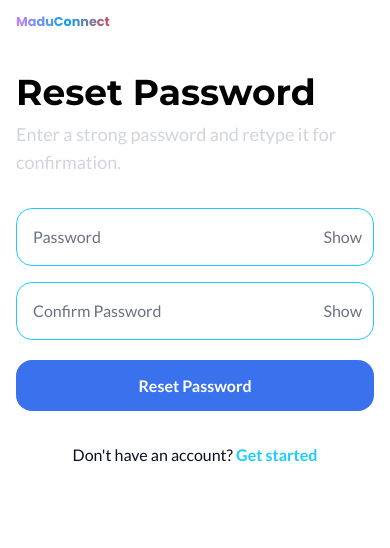
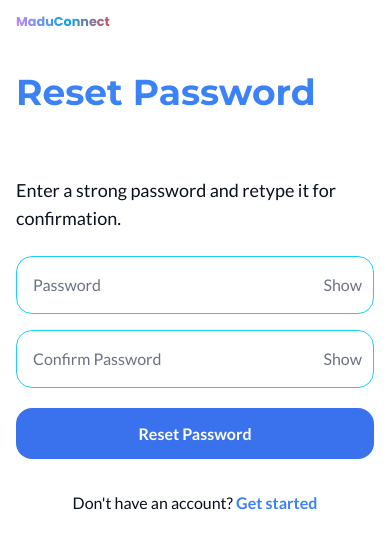
Before and after one commit to kelvinjones1234/vtu-frontend, a React (Vite) app in the folder frontend/: page /user/get-password-reset-link in a window 390 px wide. Shown: the top 548 px of the page. Built offline with nearby package versions, Linux system fonts and the light colour scheme; no server answers.

Commit message:
ready for deployment

```diff
--- a/frontend/src/index.css
+++ b/frontend/src/index.css
@@ -249,3 +249,8 @@ select:-moz-autofill {
   border-width: 0 2px 2px 0;
   transform: rotate(45deg);
 }
+
+
+input:-webkit-autofill {
+  -webkit-box-shadow: 0 0 0 30px white inset !important;
+}
--- a/frontend/src/pages/LoginPage.jsx
+++ b/frontend/src/pages/LoginPage.jsx
@@ -74,7 +74,7 @@ const LoginPage = () => {
           </div>
         </nav>
 
-        <div className="mt-[1.8rem] px-4 md:px-16 lg:px-32 sm:mt-[20vh]">
+        <div className="mt-[2rem] px-4 md:px-16 lg:px-32 sm:mt-[20vh]">
           <form
             onSubmit={login}
             className="font-poppins sm:flex justify-between max-w-6xl mx-auto"
@@ -88,7 +88,7 @@ const LoginPage = () => {
                     MaduConnect
                   </span>
                 </h1>
-                <p className="dark:text-gray-300 text-lg text-primary mt-[4rem]">
+                <p className="dark:text-gray-300 text-lg text-primary mt-[3.5rem]">
                   Enter your credentials below
                 </p>
               </div>
--- a/frontend/src/pages/PasswordResetRequestPage.jsx
+++ b/frontend/src/pages/PasswordResetRequestPage.jsx
@@ -1,6 +1,5 @@
-import React, { useContext, useState } from "react";
+import React, { useState } from "react";
 import { Link, useParams, useNavigate } from "react-router-dom";
-import axios from "axios";
 import SubmitButton from "../components/SubmitButton";
 import LeftSide from "../components/LeftSide";
 import FloatingLabelInput from "../components/FloatingLabelInput";
@@ -208,11 +207,11 @@ const PasswordResetPage = () => {
           >
             <LeftSide />
             <div className="sm:w-1/2 max-w-md mx-auto sm:mx-0">
-              <div className="mb-8">
-                <h1 className="font-bold font-heading_two text-4xl text-primary-sky-400 dark:text-gray-300 mb-2">
+              <div className="mb-6">
+                <h1 className="font-bold font-heading_two text-4xl text-blue-500 dark:text-gray-300 mb-2">
                   Reset Password
                 </h1>
-                <p className="text-gray-300 text-lg">
+                <p className="dark:text-gray-300 text-primary mt-[4rem] text-lg">
                   Enter a strong password and retype it for confirmation.
                 </p>
               </div>
@@ -446,7 +445,7 @@ const PasswordResetPage = () => {
                 Don't have an account?{" "}
                 <Link
                   to="/authentication/register"
-                  className="text-link font-semibold"
+                  className="dark:text-link font-semibold text-blue-500"
                 >
                   Get started
                 </Link>
--- a/frontend/src/pages/RegisterationPage.jsx
+++ b/frontend/src/pages/RegisterationPage.jsx
@@ -142,7 +142,7 @@ const RegistrationPage = () => {
         </div>
       </header>
 
-      <main className="pt-[5.2rem] px-4 md:px-16 lg:px-32">
+      <main className="pt-[5rem] px-4 md:px-16 lg:px-32">
         <div className="max-w-6xl mx-auto sm:flex justify-between items-start sm:mt-[15vh]">
           <LeftSide />
           <div className="sm:w-1/2 max-w-md mx-auto sm:mx-0">
```
